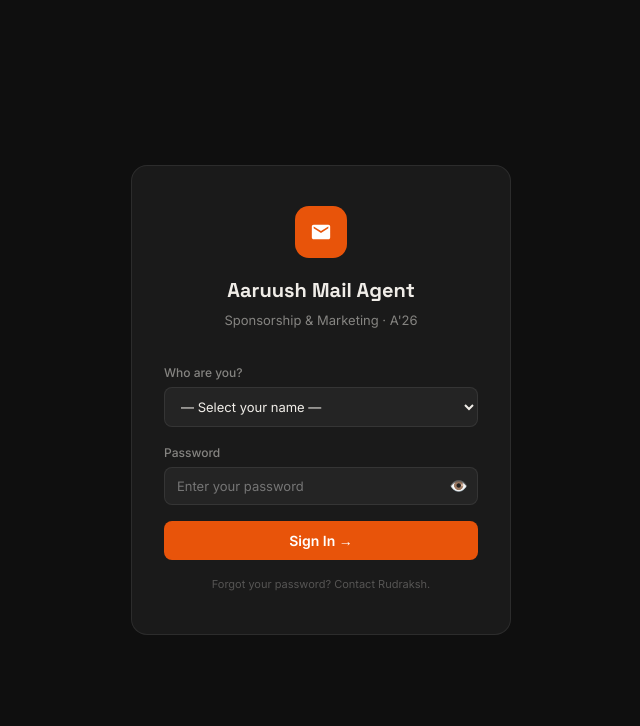
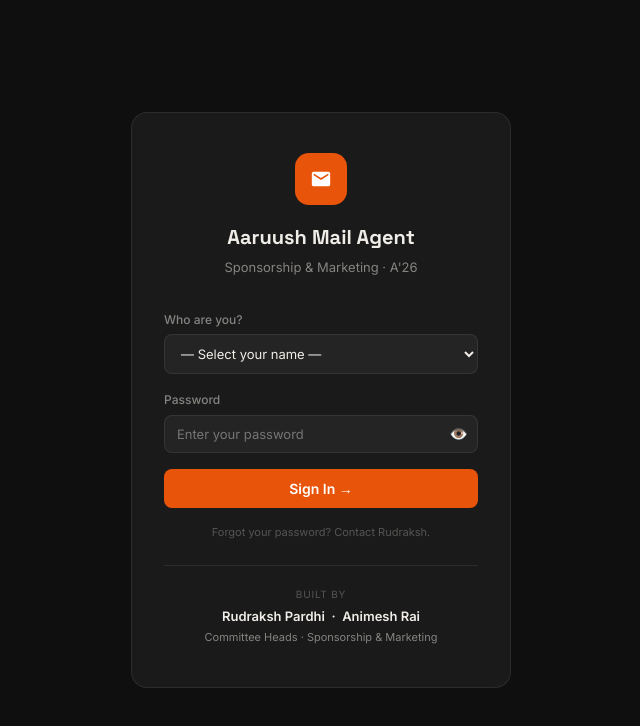
Before and after one commit to Rudrakshpardhi/MassMailing, a React (Create React App) app: page / in a window 1280 px wide. Shown: the top 726 px of the page, without its empty margins (319-959 px from the left). Built offline with nearby package versions, Linux system fonts and the light colour scheme; the HTML template or start-up script is replaced by a standard one.

Commit message:
Update App.js

```diff
--- a/src/App.js
+++ b/src/App.js
@@ -252,6 +252,11 @@ function LoginPage({ onLogin, chList }) {
         {error && <div className="login-error">{error}</div>}
         <button className="login-btn" onClick={handleLogin}>Sign In →</button>
         <div className="login-hint">Forgot your password? Contact Rudraksh.</div>
+        <div className="login-credit">
+          <div className="credit-label">Built by</div>
+          <div className="credit-names">Rudraksh Pardhi &nbsp;·&nbsp; Animesh Rai</div>
+          <div className="credit-role">Committee Heads · Sponsorship & Marketing</div>
+        </div>
       </div>
     </div>
   );
```
